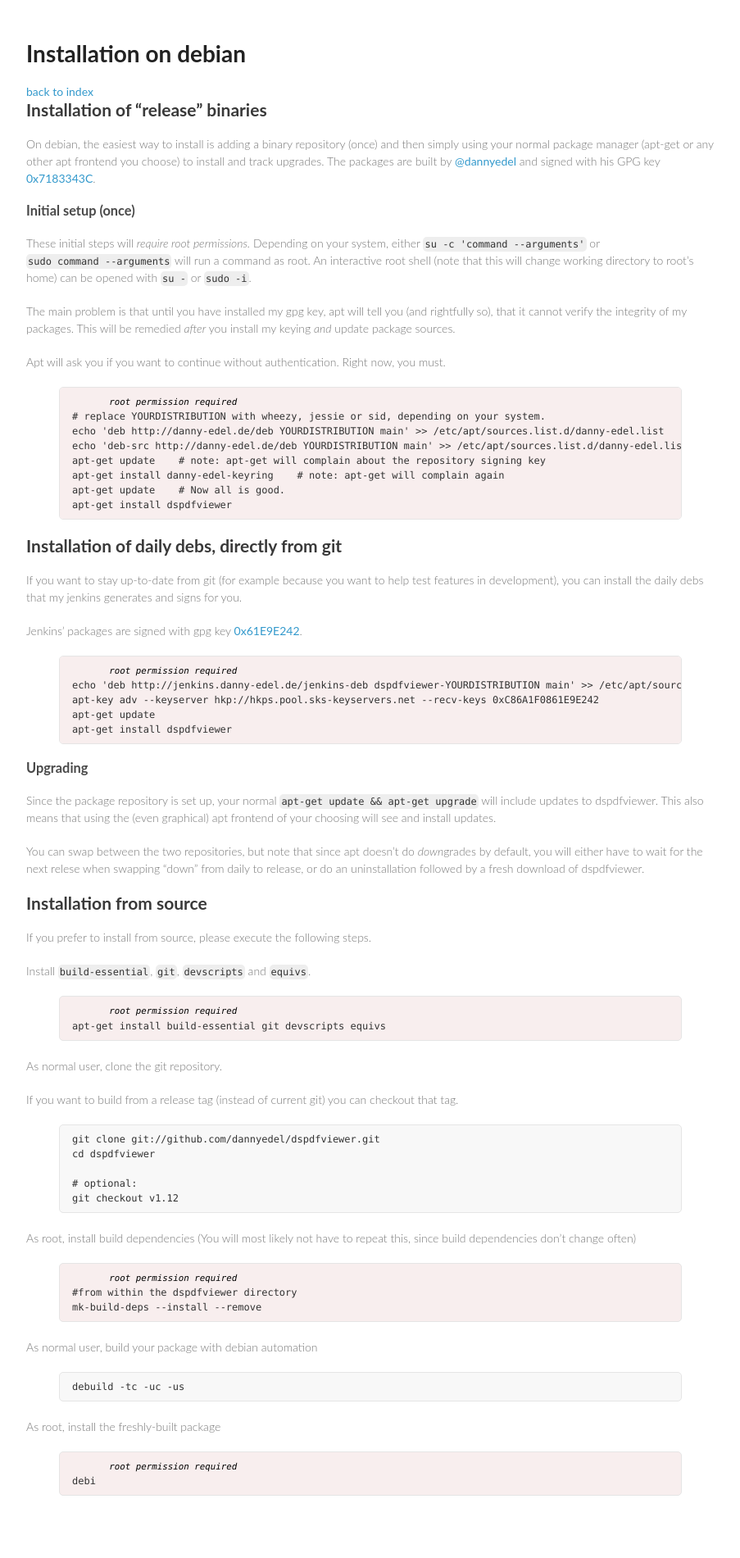
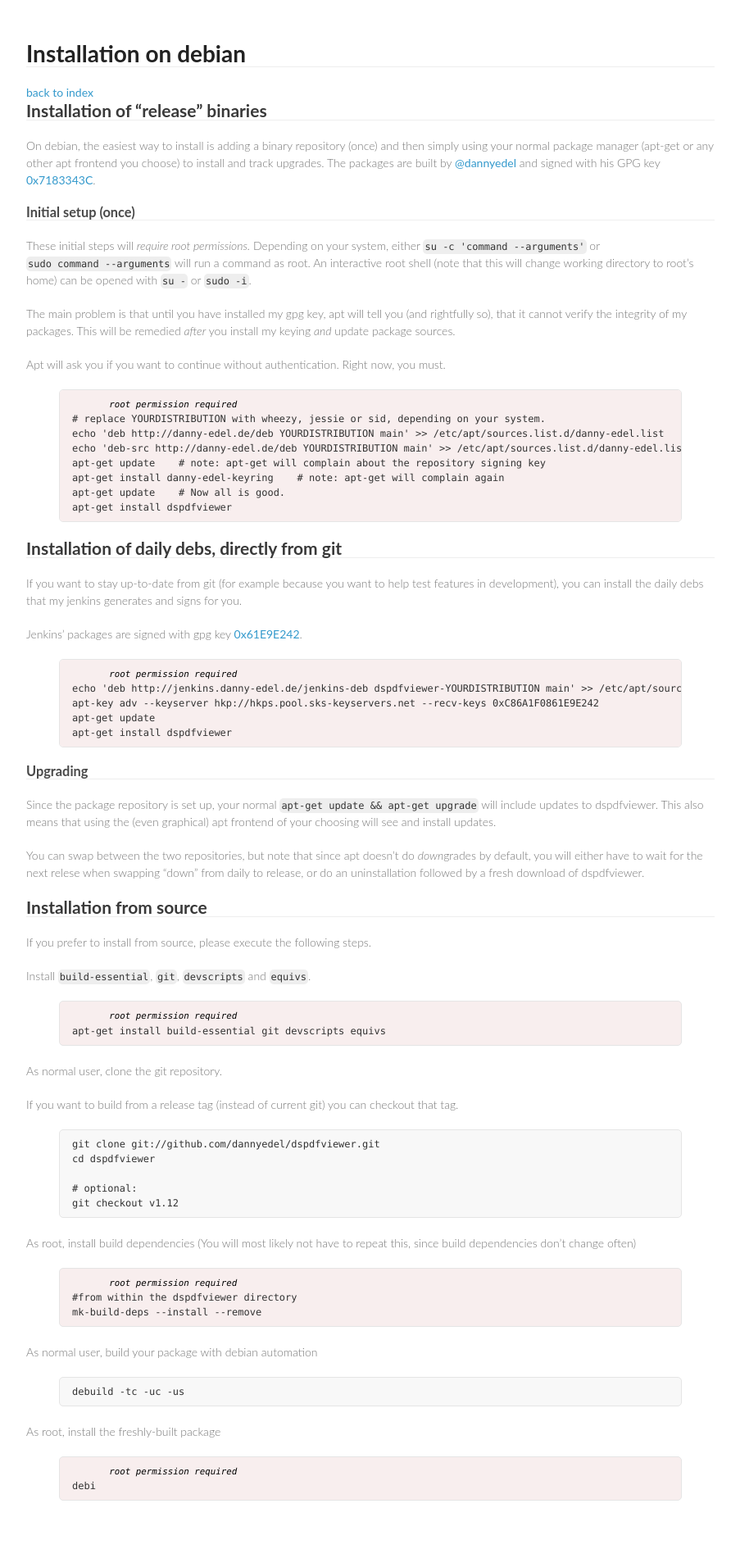
Before and after one commit to dannyedel/dspdfviewer, a Jekyll site: the page built from installation/debian.md, in a window 1280 px wide. Shown: the whole page at 82% size, without its empty margins (188-1091 px from the left). Built offline with Jekyll 4.4.1, drawn with Linux system fonts in a browser that asks for light colours.

Commit message:
add an underline below headers

```diff
--- a/css/styles.css
+++ b/css/styles.css
@@ -38,3 +38,9 @@
 .root pre {
 	background-color: #f8eeee;
 }
+
+/* Underline headers */
+
+h1, h2, h3 {
+	border-bottom: 1px solid #eee;
+}
```
